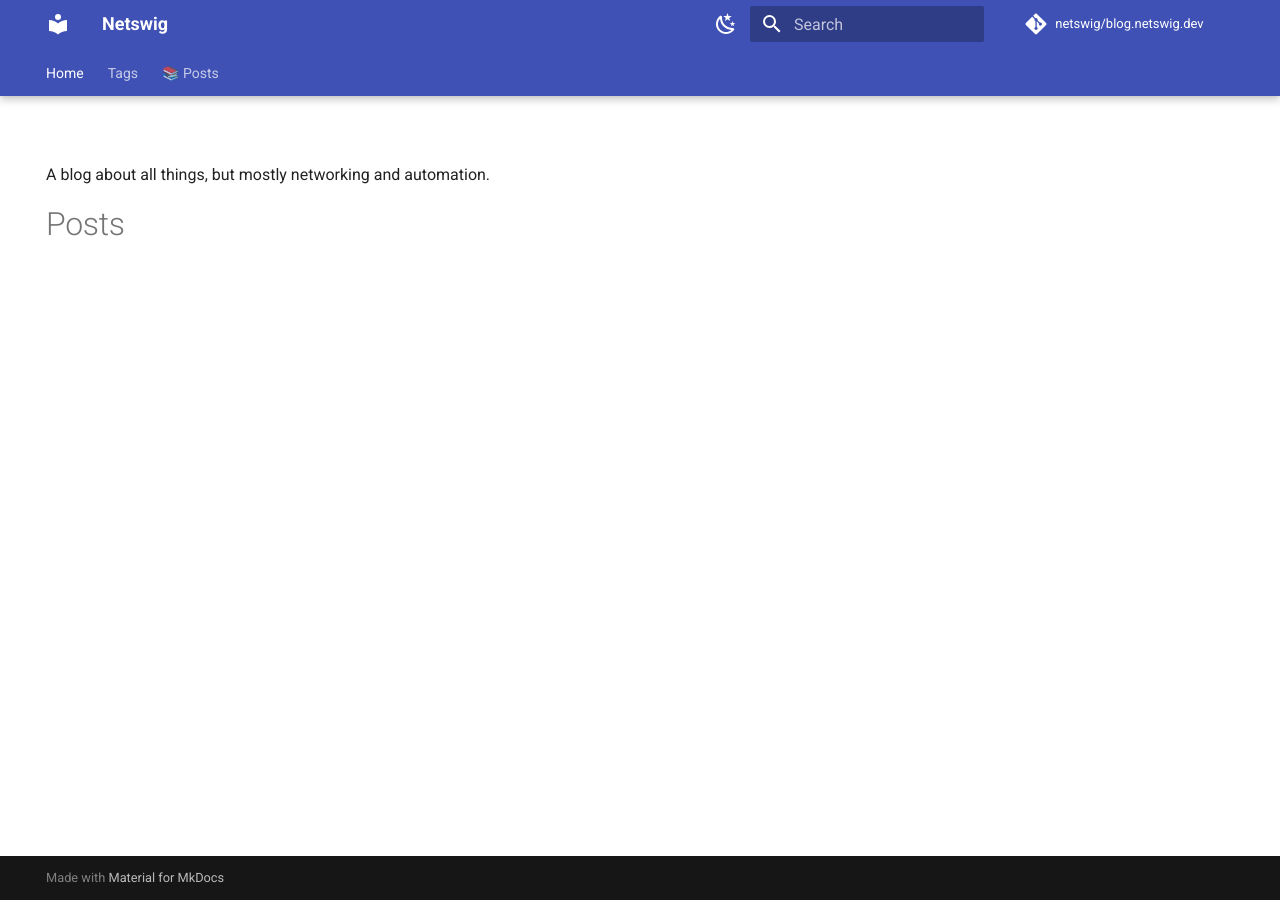
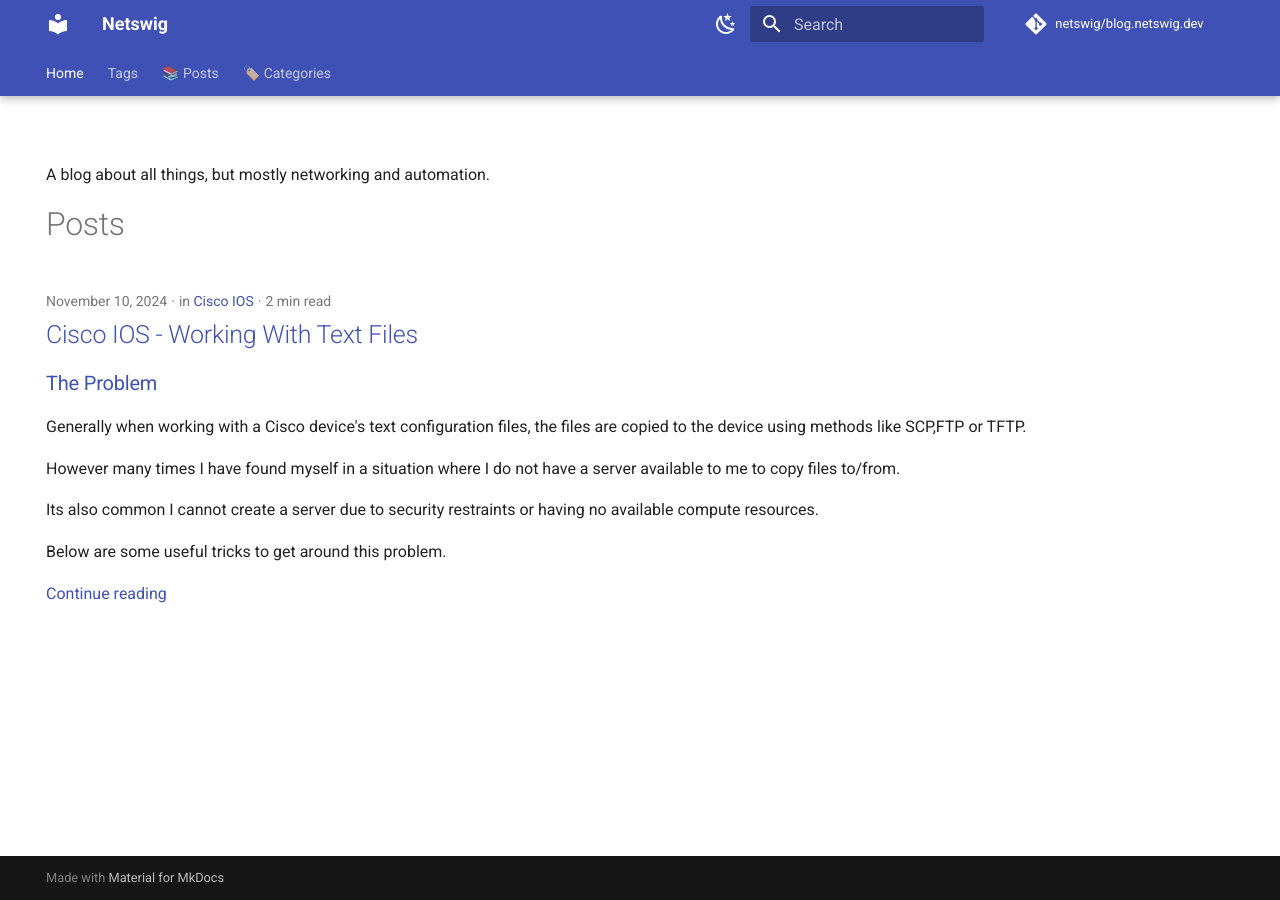
Before and after one commit to netswig/blog.netswig.dev, an MkDocs documentation site: the page built from docs/index.md, in a window 1280 px wide. Built offline with MkDocs 1.6.1 and Material for MkDocs 9.7.7, drawn with Linux system fonts in a browser that asks for light colours; comment, search, counter and statistics services are not loaded.

Commit message:
Added post - Cisco IOS - Working with Files

````diff
--- /dev/null
+++ b/docs/posts/2024/cisco-ios-working-with-text-files.md
@@ -0,0 +1,79 @@
+---
+date:
+  created: 2024-11-10
+categories:
+    - Cisco IOS
+tags:
+- Cisco IOS
+draft: false
+---
+
+# Cisco IOS - Working With Text Files
+
+## The Problem
+Generally when working with a Cisco device's text configuration files, the files are copied to the device using methods like SCP,FTP or TFTP.
+
+However many times I have found myself in a situation where I do not have a server available to me to copy files to/from.
+
+Its also common I cannot create a server due to security restraints or having no available compute resources.
+
+Below are some useful tricks to get around this problem.
+
+<!-- more -->
+
+## Reading Files
+
+The `more` command can be used to output the contents of a text file to the console. This is useful for reading any files already stored on a devices flash.
+
+### Example
+
+```cisco title="Using the 'more' command"
+hq-ios-nr-01#more flash:config-backup.ios
+!
+! Last configuration change at 18:59:28 UTC Sun Nov 10 2024
+!
+version 15.6
+service timestamps debug datetime msec
+service timestamps log datetime msec
+no service password-encryption
+!
+hostname hq-ios-nr-01
+!
+boot-start-marker
+boot-end-marker
+!
+!
+.....
+```
+
+```cisco title="Using the 'more' command with section output modifiers"
+hq-ios-nr-01#more flash:config-backup.ios | s line
+line con 0
+line aux 0
+line vty 0 4
+ privilege level 15
+ login local
+ transport input ssh
+```
+
+## Creating Files
+
+For devices which do not have any container or linux guest shell capabilities you can use the TCL shell to create files.
+
+### Example
+
+```cisco title="Creating new config file using TCL Shell"
+hq-ios-nr-01(tcl)#puts [open "flash:config-new.ios" w+] {
++>version 15.6
++>service timestamps debug datetime msec
++>service timestamps log datetime msec
++>service password-encryption
++>!
++>hostname hq-ios-nr-01-new
++>!
++>boot-start-marker
++>boot-end-marker
+.....
++>}
+hq-ios-nr-01(tcl)#tclquit
+```
````
Also changed, not shown: docs/posts/code-example.md (+1 -1 lines), docs/posts/example-post.md (+3 -3 lines).
